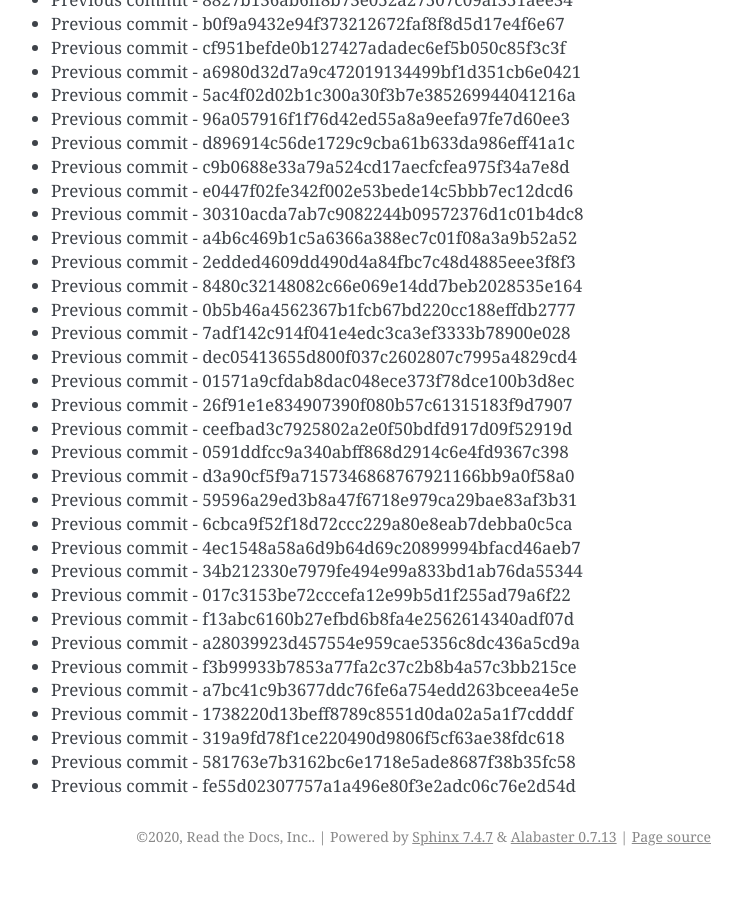
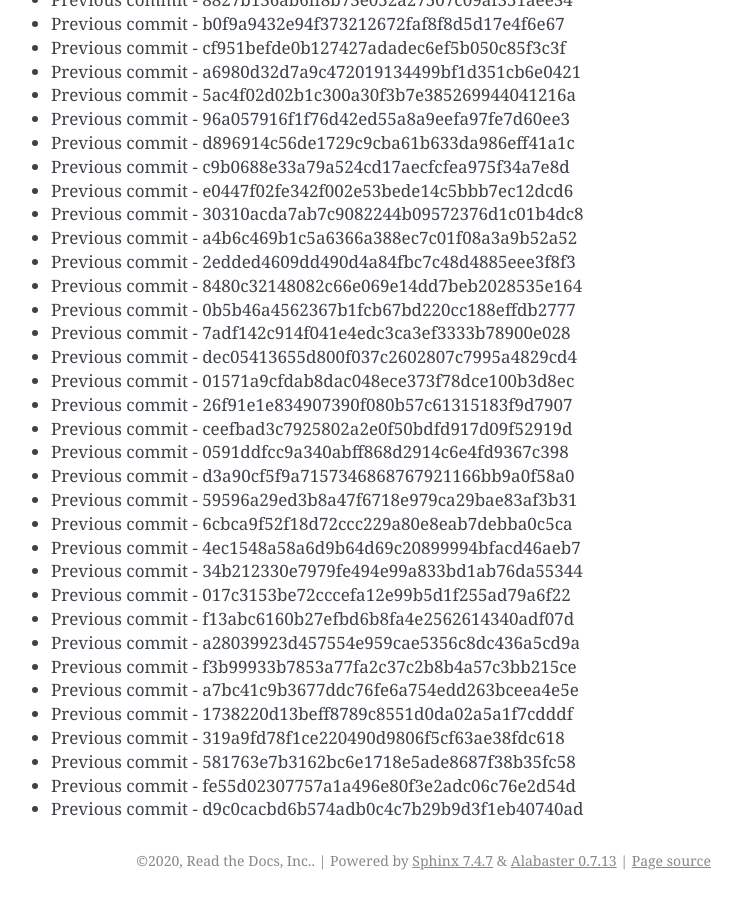
Before and after one commit to readthedocs/rtd-git-stresstest, a Sphinx documentation site: the page built from docs/updates.rst, in a window 1280 px wide and 900 px high, scrolled down 60671 px. Shown: the whole window, without its empty margins (399-1141 px from the left). Built offline with Sphinx 7.4.7, drawn with Linux system fonts in a browser that asks for light colours; before the commit the page ends 61547 px from its top, so only the background shows below that.

Commit message:
Generating commit from previous: d9c0cacbd6b574adb0c4c7b29b9d3f1eb40740ad

```diff
--- a/docs/updates.rst
+++ b/docs/updates.rst
@@ -2581,3 +2581,4 @@ It can be tested for any performance characteristics.
 * Previous commit - 319a9fd78f1ce220490d9806f5cf63ae38fdc618
 * Previous commit - 581763e7b3162bc6e1718e5ade8687f38b35fc58
 * Previous commit - fe55d02307757a1a496e80f3e2adc06c76e2d54d
+* Previous commit - d9c0cacbd6b574adb0c4c7b29b9d3f1eb40740ad
```
